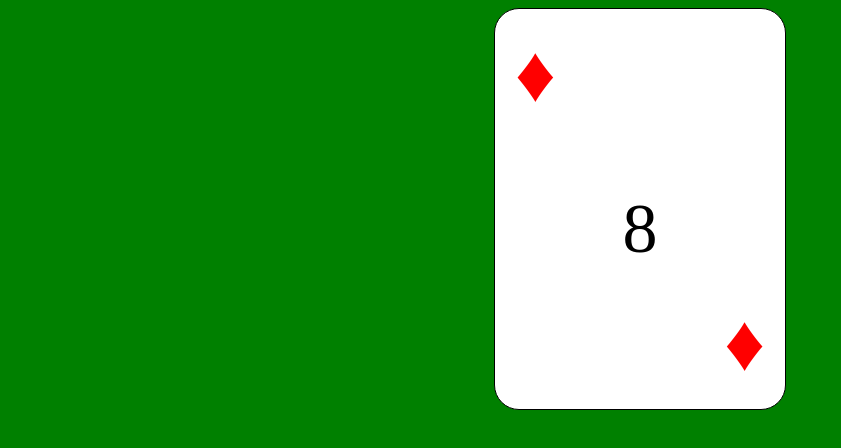
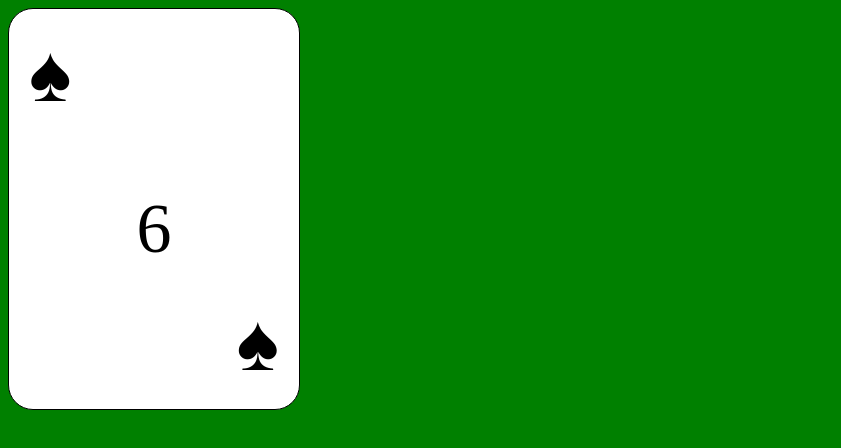
Before and after one commit to DarioQuintanilla2109/webpack_example, a website built with webpack: page index.html in a window 1280 px wide. Shown: the whole page, without its empty margins (0-841 px from the left). Built offline with nearby package versions, Linux system fonts and the light colour scheme.

Commit message:
updated randomcard generator + webpack  solution

```diff
--- a/index.html
+++ b/index.html
@@ -11,8 +11,6 @@
     <main>
       <div class = "card">
 
-        <span class = "number"> 7</span>
-
       </div>
     </main>
     <script src="./public/js/bundle.js" charset="utf-8"></script>
--- a/public/js/bundle.js
+++ b/public/js/bundle.js
@@ -93,7 +93,7 @@
 /*! no static exports found */
 /***/ (function(module, exports) {
 
-eval("window.onload = function () {\n  document.querySelector('.card').classList.add(generateRandomSuit());\n  document.querySelector('.card').innerHTML = generateRandomNumber();\n};\n\nvar generateRandomNumber = function generateRandomNumber() {\n  var numbers = ['A', '2', '3', '4', '5', '6', '7', '8', '9', '10', 'J', 'Q', 'K'];\n  var indexNumbers = Math.floor(Math.random() * numbers.length);\n  return numbers[indexNumbers];\n};\n\nvar generateRandomSuit = function generateRandomSuit() {\n  var suit = [\"diamond\", \"spade\", \"heart\", \"club\"];\n  var indexSuit = Math.floor(Math.random() * suit.length);\n  return suit[indexSuit];\n};\n\n//# sourceURL=webpack:///./src/js/index.js?");
+eval("window.onload = function () {\n  //document.querySelector('.number').innerHTML = (generateRandomNumber());\n  generateRandomCard();\n};\n\nvar generateRandomCard = function generateRandomCard() {\n  //arrays for suits \n  var suitsTop = [\"hearts\", \"spades\", \"diamond\", \"clubs\"];\n  var suitsBottom = [\"hearts\", \"spades\", \"diams\", \"clubs\"]; //array for number/value\n\n  var ranks = ['A', 2, 3, 4, 5, 6, 7, 8, 9, 10, 'J', 'Q', 'K']; //since we want the same value for both suits, the random index returned gets assigned to both\n\n  var suitIndex = Math.floor(Math.random() * suitsBottom.length);\n  var suit = [suitsBottom[suitIndex], suitsTop[suitIndex]]; //value of card\n\n  var rankIndex = Math.floor(Math.random() * ranks.length);\n  var rank = [ranks[rankIndex]];\n  document.querySelector(\".card\").innerHTML += \"<span class='top-corner'>&\" + suit[1] + \";</span> <div class='card\" + rank[0] + \" \" + suit[0] + \"'><span class='.top-corner'>\" + rank[0] + \"</span><span class='bottom-corner'>&\" + suit[1] + \";</span></div>\";\n};\n\n//# sourceURL=webpack:///./src/js/index.js?");
 
 /***/ })
 
--- a/src/js/index.js
+++ b/src/js/index.js
@@ -1,23 +1,46 @@
 
 window.onload = () => {
-  document.querySelector('.card').classList.add(generateRandomSuit());
-  document.querySelector('.card').innerHTML = (generateRandomNumber());
+  //document.querySelector('.number').innerHTML = (generateRandomNumber());
+  generateRandomCard();
 };
 
 
-let generateRandomNumber = () => {
+let generateRandomCard = () => {
+  //arrays for suits
+  var suitsTop = [
+    "hearts",
+    "spades",
+    "diamond",
+    "clubs"
+ ];
+ var suitsBottom = [
+    "hearts",
+    "spades",
+    "diams",
+    "clubs"
+ ];
+ //array for number/value
+ var ranks = ['A', 2, 3, 4, 5, 6, 7, 8, 9, 10, 'J', 'Q', 'K'];
 
-  let numbers = ['A', '2', '3', '4', '5','6','7','8','9','10','J','Q', 'K'];
-  let indexNumbers = Math.floor(Math.random() * numbers.length);
-  return numbers[indexNumbers];
+ //since we want the same value for both suits, the random index returned gets assigned to both
+ var suitIndex = Math.floor(Math.random() * suitsBottom.length)
+   var suit = [
+      suitsBottom[suitIndex],
+      suitsTop[suitIndex]
+   ];
+   //value of card
+   var rankIndex = Math.floor(Math.random() * ranks.length);
+   var rank = [
+      ranks[rankIndex],
+
+   ];
+   document.querySelector(".card").innerHTML +=
+
+   "<span class='top-corner'>&" + suit[1] +
+   ";</span> <div class='card" + rank[0] + " " +
+   suit[0] + "'><span class='.top-corner'>" + rank[0] +
+   "</span><span class='bottom-corner'>&" + suit[1] +
+   ";</span></div>";
+
 
 };
-
-
-let generateRandomSuit = () =>{
-
-
-  var suit = ["diamond", "spade", "heart", "club"];
-  let indexSuit = Math.floor(Math.random() * suit.length);
-  return suit[indexSuit];
-};
--- a/style.css
+++ b/style.css
@@ -4,7 +4,7 @@ body{
 }
 
 
-.card::before{
+.top-corner{
 
   position: absolute;
   top: 20px;
@@ -14,7 +14,7 @@ body{
 
 .card{
   text-align: center;
-  display: block;
+  display: inline-block;
   background: white;
   margin: auto;
   height: 200px;
@@ -30,51 +30,51 @@ body{
 
 }
 
-/*  SPADE */
-.card.spade:before{
-  content: '\2660';
-}
+.bottom-corner{
 
-.card.spade:after{
-  content: '\2660';
-}
-
-
-.card::after{
   position: absolute;
   bottom: 20px;
   right: 20px;
   font-size: 80px;
 }
 
-/*  CLUB  */
-.card.club:before{
-  content: '\2663';
+/*  SPADE */
+.top-corner .spade{
+  content: "\2660";
 }
 
-.card.club:after{
-  content: '\2663';
+.bottom-corner .spade{
+  content: "\2660";
+}
+
+/*  CLUB  */
+.top-corner .club{
+  content: "\2663";
+}
+
+.bottom-corner .club{
+  content: "\2663";
 }
 
 
 /* HEART  */
-.card.heart:before{
-  content: '\2665';
+.top-corner .hearts{
+  content: "\2665";
   color: red;
 }
 
-.card.heart:after{
-  content: '\2665';
+.bottom-corner .hearts{
+  content: "\2665";
   color: red;
 }
 
 /* diamond  */
-.card.diamond:before{
-  content: '\2666';
+.top-corner .diams{
+  content: "\2666";
   color: red;
 }
 
-.card.diamond:after{
-  content: '\2666';
+.bottom-corner .diams{
+  content: "\2666";
   color: red;
 }
```
